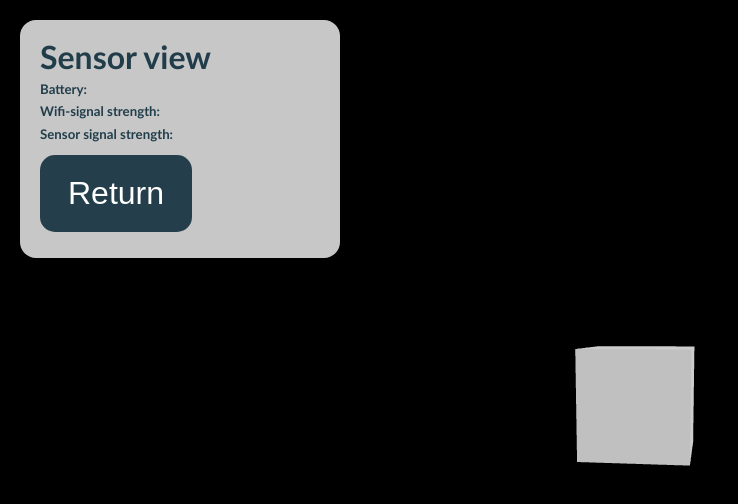
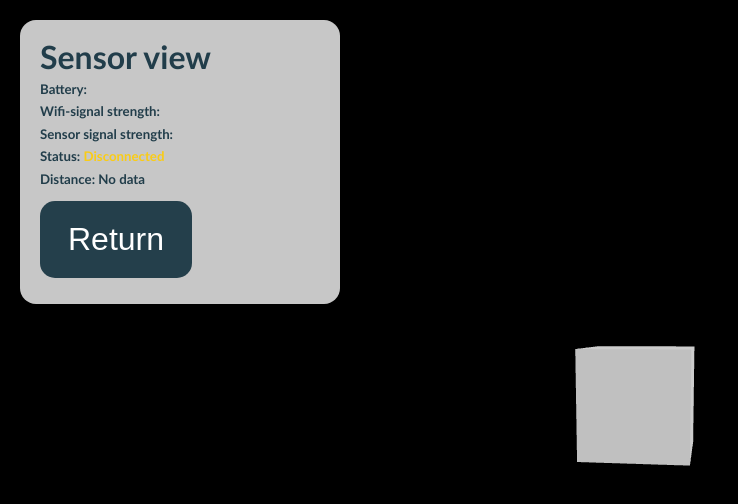
Before and after one commit to M8s-Technology-in-Smart-Society/M8s, a React (Vite) app in the folder Software/M8Find/: page /WebGL in a window 1280 px wide. Shown: the top 504 px of the page, without its empty margins (0-738 px from the left). Built offline with nearby package versions, Linux system fonts and the light colour scheme; no server answers.

Commit message:
Added SensorContext.jsx page where is the technical part of websocket and getting data from esp32, fixed the ui of connection page

```diff
--- a/Software/M8Find/package.json
+++ b/Software/M8Find/package.json
@@ -11,7 +11,7 @@
   },
   "dependencies": {
     "@react-three/drei": "^10.7.7",
-    "@react-three/fiber": "^9.6.0",
+    "@react-three/fiber": "^9.6.1",
     "react": "^19.2.4",
     "react-dom": "^19.2.4",
     "react-router-dom": "^7.13.2",
--- a/Software/M8Find/src/components/WebGL_UI.jsx
+++ b/Software/M8Find/src/components/WebGL_UI.jsx
@@ -1,3 +1,4 @@
+/*
 import '../App.css'
 import Button from '../components/button'
 import { useNavigate } from 'react-router-dom'
@@ -19,3 +20,30 @@ export default function WebGL_UI() {
     </div>
   );
 }
+  */
+
+import '../App.css'
+import Button from '../components/button'
+import { useNavigate } from 'react-router-dom'
+
+export default function WebGL_UI({ distance, status }) {
+  const navigate = useNavigate();
+
+  const statusColor =
+    status === "Connected" ? "#4ade80" :
+    status === "Error"     ? "#f87171" : "#facc15";
+
+  return (
+    <div className="UI_container">
+      <h2>Sensor view</h2>
+
+      <h5>Battery:</h5>
+      <h5>Wifi-signal strength:</h5>
+      <h5>Sensor signal strength:</h5>
+      <h5>Status: <span style={{ color: statusColor }}>{status}</span></h5>
+      <h5>Distance: {distance !== null ? `${distance.toFixed(2)} cm` : "No data"}</h5>
+
+      <Button onClick={() => navigate('/start')}>Return</Button>
+    </div>
+  );
+}
--- /dev/null
+++ b/Software/M8Find/src/context/SensorContext.jsx
@@ -0,0 +1,56 @@
+import { createContext, useContext, useEffect, useState } from "react";
+
+const SensorContext = createContext(null);
+
+export function SensorProvider({ children }) {
+  const [distance, setDistance] = useState(null);
+  const [status, setStatus] = useState("Disconnected");
+
+  useEffect(() => {
+    const ESP_IP = "ws://192.168.1.16/";
+    let ws;
+    let cancelled = false;
+
+    const connect = () => {
+      if (cancelled) return;
+      ws = new WebSocket(ESP_IP);
+
+      ws.onopen = () => setStatus("Connected");
+
+      ws.onmessage = (event) => {
+        try {
+          //TÄSSÄ KOHTAA TIETO HAETAAN ESP32 JA TALLENETAAN DISTANCEEN!!!!!!!!!!1
+          const data = JSON.parse(event.data);
+          if (data.distance !== undefined) setDistance(data.distance);
+        } catch {}
+      };
+
+      ws.onclose = () => {
+        setStatus("Disconnected");
+        if (!cancelled) setTimeout(connect, 2000);
+      };
+
+      ws.onerror = () => {
+        setStatus("Error");
+        ws.close();
+      };
+    };
+
+    connect();
+    return () => {
+      cancelled = true;
+      if (ws) ws.close();
+    };
+  }, []);
+
+  //TÄSSÄ KOHTAA ON SENSORIN ANTAMA TIETO VISUAALISESTI!!!!!!!!!
+  return (
+    <SensorContext.Provider value={{ distance, status }}>
+      {children}
+    </SensorContext.Provider>
+  );
+}
+
+export function useSensor() {
+  return useContext(SensorContext);
+}
--- a/Software/M8Find/src/main.jsx
+++ b/Software/M8Find/src/main.jsx
@@ -1,13 +1,16 @@
 import { StrictMode } from 'react'
 import { createRoot } from 'react-dom/client'
 import { BrowserRouter } from 'react-router-dom'
+import { SensorProvider } from "./context/SensorContext";
 import './index.css'
 import App from './App.jsx'
 
 createRoot(document.getElementById('root')).render(
   <StrictMode>
     <BrowserRouter>
-      <App />
+      <SensorProvider>  {/* ADD */}
+        <App />
+      </SensorProvider>  {/* ADD */}
     </BrowserRouter>
   </StrictMode>,
 )
--- a/Software/M8Find/src/pages/Connect.jsx
+++ b/Software/M8Find/src/pages/Connect.jsx
@@ -1,122 +1,38 @@
-import { useEffect, useState } from "react";
+import { useEffect } from "react";
+import { useNavigate } from "react-router-dom";
+import { useSensor } from "../context/SensorContext";
 import "./Connect.css";
 
 export default function Connect() {
-  const [distance, setDistance] = useState(null);
-  const [status, setStatus] = useState("Disconnected");
+  const navigate = useNavigate();
+  const { status } = useSensor();
 
   useEffect(() => {
-    const ESP_IP = "ws://172.20.10.2/"; // 🔥 CHANGE THIS to your ESP IP
-
-    let ws;
-
-    const connect = () => {
-      setStatus("Connecting...");
-
-      ws = new WebSocket(ESP_IP);
-
-      ws.onopen = () => {
-        console.log("WebSocket connected");
-        setStatus("Connected");
-      };
-
-      ws.onmessage = (event) => {
-        try {
-          const data = JSON.parse(event.data);
-
-          if (data.distance !== undefined) {
-            setDistance(data.distance);
+    if (status === "Connected") {
+      const timer = setTimeout(() => {
+        navigate("/WebGL");
+      }, 2000);
+      return () => clearTimeout(timer);
     }
-        } catch (err) {
-          console.log("Invalid message:", event.data);
-        }
-      };
-
-      ws.onclose = () => {
-        console.log("WebSocket closed");
-        setStatus("Disconnected");
-
-        // 🔁 Auto-reconnect after 2 seconds
-        setTimeout(() => {
-          connect();
-        }, 2000);
-      };
-
-      ws.onerror = (err) => {
-        console.log("WebSocket error:", err);
-        setStatus("Error");
-        ws.close();
-      };
-    };
-
-    connect();
-
-    return () => {
-      if (ws) ws.close();
-    };
-  }, []);
-
-  return (
-    <div>
-      <h1>ESP32 Live Connection</h1>
-
-      <div>
-        <p>
-          <strong>Status:</strong> {status}
-        </p>
-      </div>
-
-      <div>
-        <h2>Distance</h2>
-
-        <div>
-          {distance !== null ? `${distance.toFixed(2)} cm` : "No data"}
-        </div>
-      </div>
-    </div>
-  );
-}
-
-
-/* OLD CONNECT -PAGE
-
-function Connect() {
-  const navigate = useNavigate()
-  //there can be 3 values:connecting, connected or error
-  //set status changes the value and idle is starting value
-  //there can be 3 values: connect, connecting and error
-  const [status, setStatus] = useState('connecting')
-
-  //connect function (FAKE this is NOT the real code this is just for simulation)
-  const handleConnect = () => {
-    setStatus('connecting')
-
-  //this is not the final code, this is just for simulation
-  //takes you to the webgl page after 2 seconds
-  useEffect(() => {
-    setTimeout(() => {
-      setStatus('connected')
-      setTimeout(() => navigate('/next-page'), 2000)
-      setTimeout(() => navigate('/WebGL'), 2000)
-    }, 2000)
-  }
-  }, [])
+  }, [status]);
 
   return (
     <div className="connect-container">
       <div>
-      {status === 'connecting' && (
+        {status !== "Connected" && (
           <>
             <h2>Connecting...</h2>
             <p>Reaching out to the sensor.</p>
           </>
         )}
 
-      {status === 'connected' && (
+        {status === "Connected" && (
           <>
             <h2>Connection Established ✓</h2>
             <p>Taking you to the next page...</p>
-          <h2>Connection established ✓</h2>
           </>
         )}
-    </div> */
+      </div>
+    </div>
+  );
+}
--- a/Software/M8Find/src/pages/WebGL.jsx
+++ b/Software/M8Find/src/pages/WebGL.jsx
@@ -2,17 +2,18 @@ import WebGL_UI from "../components/WebGL_UI";
 import WebGLCanvas from "../components/WebGLCanvas";
 import Cube from "../components/TESTcube";
 import { OrbitControls } from "@react-three/drei";
+import { useSensor } from "../context/SensorContext";
 
 export default function WebGL() {
+  const { distance, status } = useSensor();
+
   return (
-
-      <div className="webgl_page">
-        <WebGL_UI />
-        <WebGLCanvas>
-          <Cube />
-          <OrbitControls />
-        </WebGLCanvas>
-      </div>
-
+    <div className="webgl_page">
+      <WebGL_UI distance={distance} status={status} />
+      <WebGLCanvas>
+        <Cube distance={distance} />
+        <OrbitControls />
+      </WebGLCanvas>
+    </div>
   );
 }
```
Also changed, not shown: 1 other file (tests, documents, lock files or other folders). Lines whose indentation alone changed are shown as unchanged.
